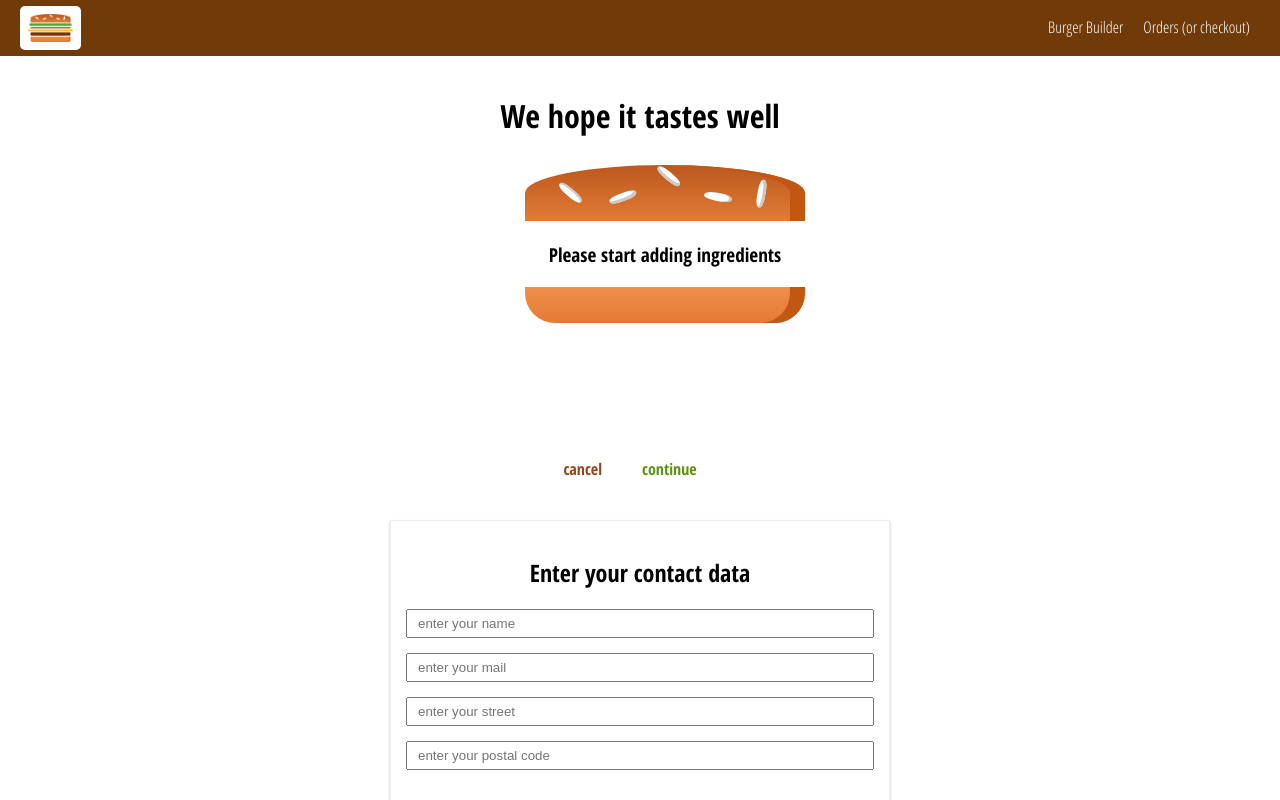
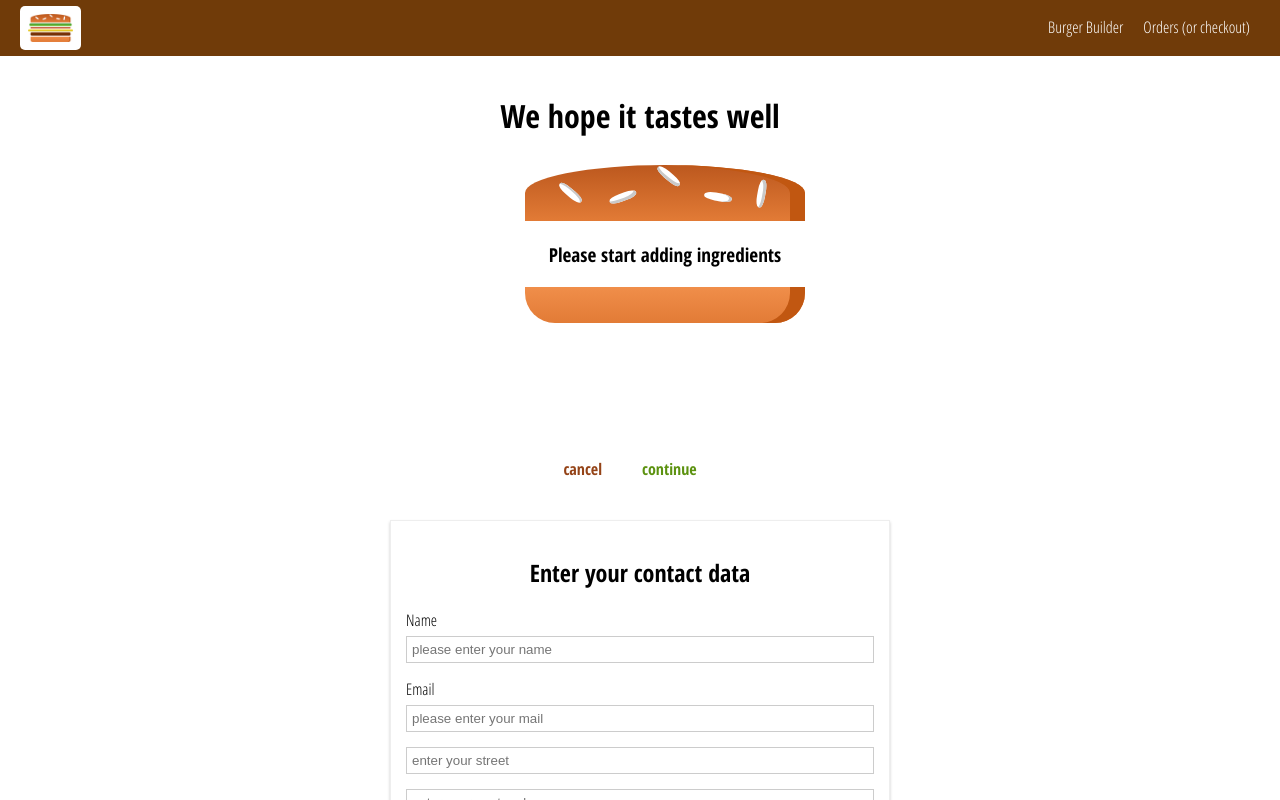
Before and after one commit to julia-dizhak/burger-builder, a React app in the folder app/: page /checkout in a window 1280 px wide. Both pictures are taken after a click on the button "continue". Shown: the top 800 px of the page. Built offline with nearby package versions, Linux system fonts and the light colour scheme.

Commit message:
forms: create input and textarea component

```diff
--- a/app/src/burger/Builder.js
+++ b/app/src/burger/Builder.js
@@ -167,10 +167,9 @@ class BurgerBuilder extends Component {
                 <Modal
                     show={this.state.purchasing}
                     modalClosed={this.purchaseCancelHandler}>
-                    {orderSummary}
+                    { orderSummary }
                 </Modal>
-                {burger}
-
+                { burger }
             </AuxHOC>
         );
     }
--- /dev/null
+++ b/app/src/forms/Input.js
@@ -0,0 +1,51 @@
+import React from 'react';
+import styled from 'styled-components';
+
+const Label = styled.label`
+    font-weight: 500;
+    display: block;
+    margin: 0 0 15px 0;
+    text-align: left;
+    cursor: pointer;
+`;
+
+function _Input(props) {
+    const { label, type, name, placeholder } = props;
+    //let element = null;
+
+    // switch (props.elementtype) {
+    //     case ('input'):
+    //         element = <input {...props} />;
+    //         break;
+    //     case ('textarea'):
+    //         element = <textarea {...props} />;
+    //         break;
+    //     default:
+    //         element = <input {...props} />;
+    // }
+
+    return (
+        <div>
+            <Label>
+                { label }
+                <input
+                    className={props.className}
+                    type={type}
+                    name={name}
+                    placeholder={placeholder}
+                />
+            </Label>
+        </div>
+    )
+}
+
+const Input = styled(_Input)`
+    display: block;
+    width: 100%;
+    border: 1px solid #ccc;
+    padding: 5px;
+    margin: 5px 0 0 0;
+    box-sizing: border-box;
+`;
+
+export default Input;
--- /dev/null
+++ b/app/src/forms/Textarea.js
@@ -0,0 +1,37 @@
+import React from 'react';
+import styled from 'styled-components';
+
+const Label = styled.label`
+    font-weight: 500;
+    display: block;
+    margin: 0 0 15px 0;
+    text-align: left;
+    cursor: pointer;
+`;
+
+function _Textarea(props) {
+    const { label, name, cols, rows, placeholder } = props;
+
+    return (
+        <div>
+            <Label>{ label }</Label>
+            <textarea
+                className={props.className}
+                name={name}
+                rows={rows}
+                cols={cols}
+                placeholder={placeholder}
+            />
+        </div>
+    )
+}
+
+const Textarea = styled(_Textarea)`
+    display: block;
+    margin: 5px 0 0 0;
+    width: 100%;
+    border: 1px solid #ccc;
+    box-sizing: border-box;
+`;
+
+export default Textarea;
--- a/app/src/order/ContactData/contact-data.css
+++ b/app/src/order/ContactData/contact-data.css
@@ -8,14 +8,6 @@
     box-sizing: border-box;
 }
 
-.customInput {
-    display: block;
-    margin: 0 0 15px 0;
-    width: 100%;
-    padding: 5px 10px;
-    box-sizing: border-box;
-}
-
 @media (min-width: 600px) {
     .contactData {
         width: 500px;
--- a/app/src/order/ContactData/index.js
+++ b/app/src/order/ContactData/index.js
@@ -3,6 +3,8 @@ import Button from './../../widgets/Button';
 
 import instance from './../../utils/axios-orders';
 import Spinner from './../../widgets/Spinner/';
+import Input from './../../forms/Input';
+import Textarea from './../../forms/Textarea';
 
 import classes from './contact-data.css';
 
@@ -50,10 +52,27 @@ export default class ContactData extends Component {
     render() {
         let form = (
             <form>
-                <input type="text" name="name" className={classes.customInput} placeholder="enter your name" />
-                <input type="email" name="email" className={classes.customInput} placeholder="enter your mail" />
-                <input type="text" name="street" className={classes.customInput} placeholder="enter your street" />
-                <input type="number" name="postal" className={classes.customInput} placeholder="enter your postal code" />
+                <Input
+                    type="text"
+                    name="name"
+                    label="Name"
+                    placeholder="please enter your name" />
+
+                <Input
+                    type="email"
+                    name="email"
+                    label="Email"
+                    placeholder="please enter your mail" />
+                <Input type="text" name="street" placeholder="enter your street" />
+                <Input type="number" name="post" placeholder="enter your post code" />
+
+                <Textarea
+                    name="comments"
+                    cols={20}
+                    rows={3}
+                    label="Comments"
+                    placeholder="please leave your comments" />
+
                 <Button
                     btnType="success"
                     clicked={this.handleOrder}>
```
